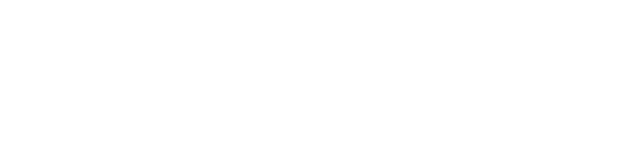
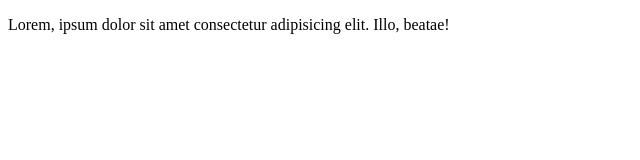
Before and after one commit to daryckont/test-repo, a plain HTML site: page index.html in a window 1280 px wide. Shown: the whole page, without its empty margins (0-640 px from the left). Drawn offline with Linux system fonts and the light colour scheme.

Commit message:
added div container

```diff
--- a/index.html
+++ b/index.html
@@ -7,6 +7,12 @@
     <title>Git VSCODE</title>
 </head>
 <body>
+    <!--Div container-->
+    <div class="container">
+        <div class="row">
+            <p>Lorem, ipsum dolor sit amet consectetur adipisicing elit. Illo, beatae!</p>
+        </div>
+    </div>
 
 </body>
 </html>
```
